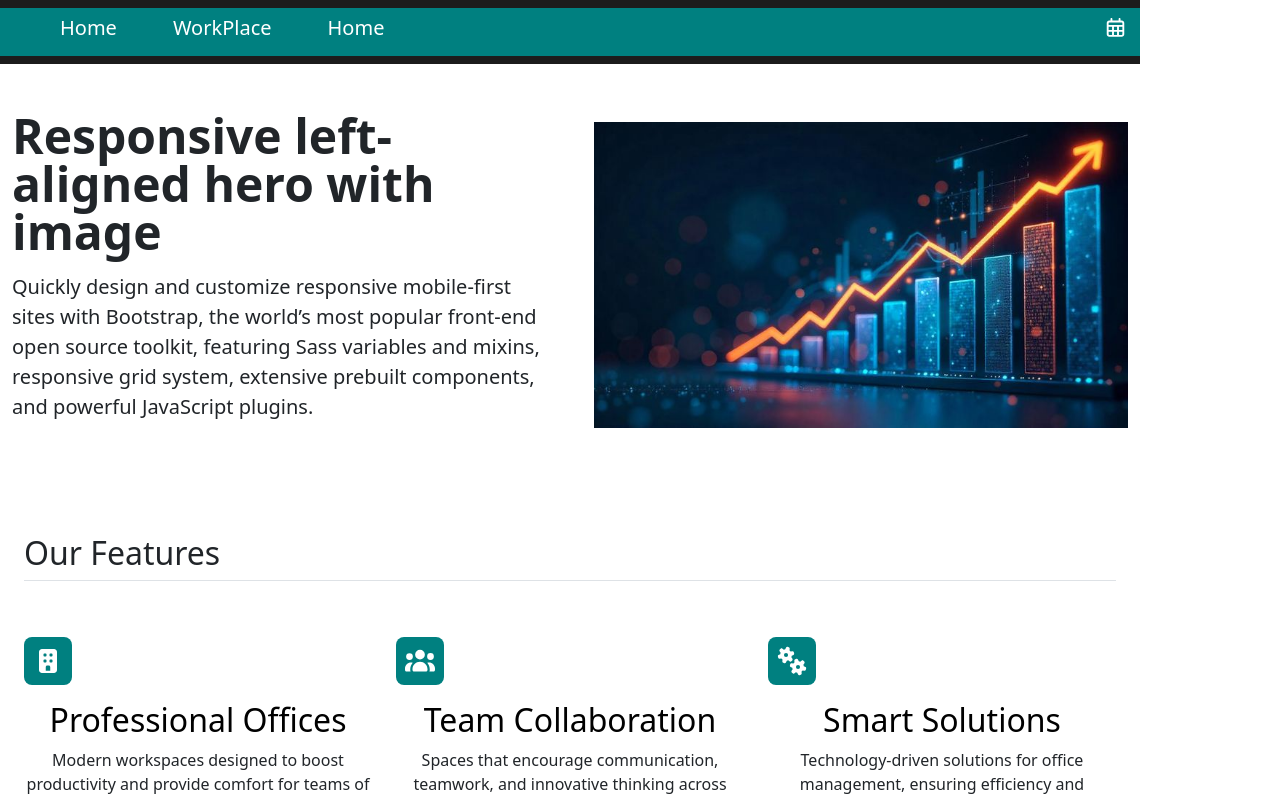
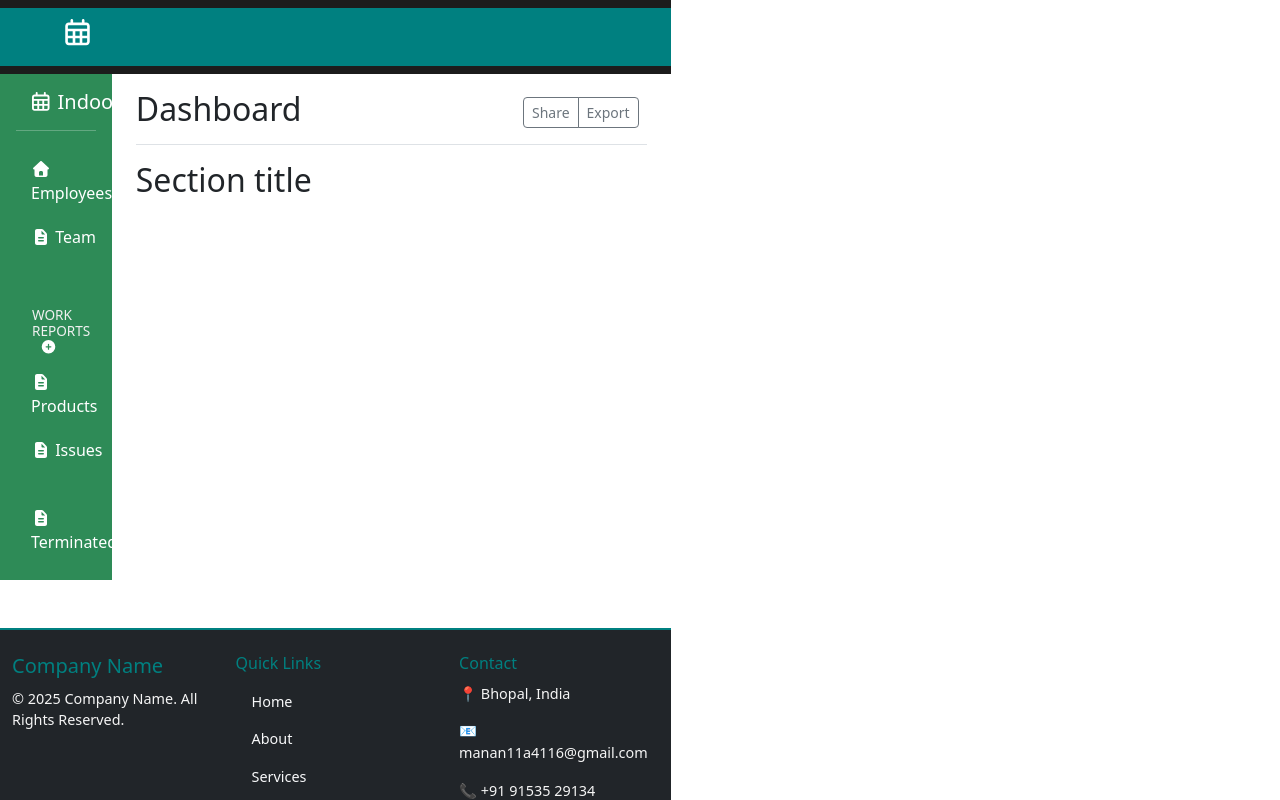
Before and after one commit to Manan-mouli/IndoorOffice, a React (Vite) app: page / in a window 1280 px wide. Shown: the top 800 px of the page. Built offline with nearby package versions, Linux system fonts and the light colour scheme.

Commit message:
worked on the admin UI

```diff
--- a/src/Components/Header.jsx
+++ b/src/Components/Header.jsx
@@ -13,13 +13,9 @@ function Header() {
 
         <Navbar.Toggle aria-controls="responsive-navbar-nav" />
         <Navbar.Collapse id="responsive-navbar-nav">
-          <Nav className="me-auto ">
-            <Nav.Link className='txt' href="#home"><h5>Home</h5></Nav.Link>
-            <Nav.Link className='txt' href="#features"><h5>WorkPlace</h5></Nav.Link>
-            <Nav.Link className='txt' href="#pricing"><h5>Home</h5></Nav.Link>
-          </Nav>
           <Nav>
-            <h5><FontAwesomeIcon className='txt' icon={faCalendarDays} /></h5>
+            <Nav.Link ><h3><FontAwesomeIcon className='txt' icon={faCalendarDays} /></h3></Nav.Link>
+
           </Nav>
         </Navbar.Collapse>
       </Container>
--- /dev/null
+++ b/src/Components/Sidebar.jsx
@@ -0,0 +1,61 @@
+// Components/Sidebar.js
+import React from "react";
+import { FontAwesomeIcon } from "@fortawesome/react-fontawesome";
+import { faCalendarDays } from "@fortawesome/free-regular-svg-icons";
+import {
+  faHouse,
+  faFileAlt,
+  faPlusCircle,
+  faCog,
+  faRightFromBracket,
+} from "@fortawesome/free-solid-svg-icons";
+
+export default function Sidebar() {
+  return (
+    <div className="sidebar col-md-3 col-lg-2 p-3 bg-theme text-white">
+      {/* Logo + Name */}
+      <h5 className="px-3 d-flex align-items-center gap-2">
+        <FontAwesomeIcon icon={faCalendarDays} />
+        IndoorOffice
+      </h5>
+
+      <hr />
+      <ul className="nav flex-column">
+        <li className="nav-item">
+          <a className="nav-link text-white" href="#">
+            <FontAwesomeIcon icon={faHouse} /> Employees
+          </a>
+        </li>
+        <li className="nav-item">
+          <a className="nav-link text-white" href="#">
+            <FontAwesomeIcon icon={faFileAlt} /> Team
+          </a>
+        </li>
+      </ul>
+
+      <h6 className="sidebar-heading px-3 mt-4 mb-1 text-uppercase">
+        Work reports
+        <a href="#" className="ms-2 text-white">
+          <FontAwesomeIcon icon={faPlusCircle} />
+        </a>
+      </h6>
+      <ul className="nav flex-column mb-auto">
+        <li className="nav-item">
+          <a className="nav-link text-white" href="#">
+            <FontAwesomeIcon icon={faFileAlt} /> Products
+          </a>
+        </li>
+        <li className="nav-item">
+          <a className="nav-link text-white" href="#">
+            <FontAwesomeIcon icon={faFileAlt} /> Issues
+          </a>
+        </li>
+        <li className="nav-item">
+          <a className="nav-link text-white" href="#">
+            <FontAwesomeIcon icon={faFileAlt} /> Terminated
+          </a>
+        </li>
+      </ul>
+    </div>
+  );
+}
--- a/src/Pages/Admin.jsx
+++ b/src/Pages/Admin.jsx
@@ -1,20 +1,8 @@
 import React from "react";
 import Header from "../Components/Header";
 import Footer from "../Components/Footer";
-import "../css/Admin.css"; // custom styling
-
-import { FontAwesomeIcon } from "@fortawesome/react-fontawesome";
-import {
-  faHouse,
-  faFileAlt,
-  faCartShopping,
-  faUsers,
-  faChartLine,
-  faPuzzlePiece,
-  faPlusCircle,
-  faCog,
-  faRightFromBracket,
-} from "@fortawesome/free-solid-svg-icons";
+import Sidebar from "../Components/Sidebar";
+import "../css/Admin.css";
 
 export default function Admin() {
   return (
@@ -22,86 +10,8 @@ export default function Admin() {
       <Header />
       <div className="container-fluid">
         <div className="row">
-          {/* Sidebar */}
-          <div className="sidebar col-md-3 col-lg-2 p-3 bg-theme text-white">
-            <h5 className="px-3">Company Name</h5>
-            <hr />
-            <ul className="nav flex-column">
-              <li className="nav-item">
-                <a className="nav-link text-white" href="#">
-                  <FontAwesomeIcon icon={faHouse} /> Dashboard
-                </a>
-              </li>
-              <li className="nav-item">
-                <a className="nav-link text-white" href="#">
-                  <FontAwesomeIcon icon={faFileAlt} /> Orders
-                </a>
-              </li>
-              <li className="nav-item">
-                <a className="nav-link text-white" href="#">
-                  <FontAwesomeIcon icon={faCartShopping} /> Products
-                </a>
-              </li>
-              <li className="nav-item">
-                <a className="nav-link text-white" href="#">
-                  <FontAwesomeIcon icon={faUsers} /> Customers
-                </a>
-              </li>
-              <li className="nav-item">
-                <a className="nav-link text-white" href="#">
-                  <FontAwesomeIcon icon={faChartLine} /> Reports
-                </a>
-              </li>
-              <li className="nav-item">
-                <a className="nav-link text-white" href="#">
-                  <FontAwesomeIcon icon={faPuzzlePiece} /> Integrations
-                </a>
-              </li>
-            </ul>
-
-            <h6 className="sidebar-heading px-3 mt-4 mb-1 text-uppercase">
-              Saved reports
-              <a href="#" className="ms-2 text-white">
-                <FontAwesomeIcon icon={faPlusCircle} />
-              </a>
-            </h6>
-            <ul className="nav flex-column mb-auto">
-              <li className="nav-item">
-                <a className="nav-link text-white" href="#">
-                  <FontAwesomeIcon icon={faFileAlt} /> Current month
-                </a>
-              </li>
-              <li className="nav-item">
-                <a className="nav-link text-white" href="#">
-                  <FontAwesomeIcon icon={faFileAlt} /> Last quarter
-                </a>
-              </li>
-              <li className="nav-item">
-                <a className="nav-link text-white" href="#">
-                  <FontAwesomeIcon icon={faFileAlt} /> Social engagement
-                </a>
-              </li>
-              <li className="nav-item">
-                <a className="nav-link text-white" href="#">
-                  <FontAwesomeIcon icon={faFileAlt} /> Year-end sale
-                </a>
-              </li>
-            </ul>
-
-            <hr />
-            <ul className="nav flex-column mb-auto">
-              <li className="nav-item">
-                <a className="nav-link text-white" href="#">
-                  <FontAwesomeIcon icon={faCog} /> Settings
-                </a>
-              </li>
-              <li className="nav-item">
-                <a className="nav-link text-white" href="#">
-                  <FontAwesomeIcon icon={faRightFromBracket} /> Sign out
-                </a>
-              </li>
-            </ul>
-          </div>
+          {/* Sidebar (common component) */}
+          <Sidebar />
 
           {/* Main content */}
           <main className="col-md-9 ms-sm-auto col-lg-10 px-md-4">
@@ -120,42 +30,7 @@ export default function Admin() {
             </div>
 
             <h2>Section title</h2>
-            <div className="table-responsive small">
-              <table className="table table-striped table-sm">
-                <thead>
-                  <tr>
-                    <th>#</th>
-                    <th>Header</th>
-                    <th>Header</th>
-                    <th>Header</th>
-                    <th>Header</th>
-                  </tr>
-                </thead>
-                <tbody>
-                  <tr>
-                    <td>1,001</td>
-                    <td>random</td>
-                    <td>data</td>
-                    <td>placeholder</td>
-                    <td>text</td>
-                  </tr>
-                  <tr>
-                    <td>1,002</td>
-                    <td>placeholder</td>
-                    <td>irrelevant</td>
-                    <td>visual</td>
-                    <td>layout</td>
-                  </tr>
-                  <tr>
-                    <td>1,003</td>
-                    <td>data</td>
-                    <td>rich</td>
-                    <td>dashboard</td>
-                    <td>tabular</td>
-                  </tr>
-                </tbody>
-              </table>
-            </div>
+            {/* your table or content here */}
           </main>
         </div>
       </div>
--- a/src/css/Header.css
+++ b/src/css/Header.css
@@ -8,3 +8,6 @@
 .txt{
     color: white;
 }
+.nav-link:hover .txt {
+  color: black !important;
+}
--- a/src/main.jsx
+++ b/src/main.jsx
@@ -4,11 +4,12 @@ import './index.css'
 import "bootstrap/dist/css/bootstrap.css"
 import "bootstrap/dist/js/bootstrap.bundle"
 import Home from './Pages/Home'
-import WorkPlace from './Pages/Admin'
+import Admin from './Pages/Admin'
 
 createRoot(document.getElementById('root')).render(
   <StrictMode>
-    <Home/>
+
+    <Admin/>
 
   </StrictMode>,
 )
```
